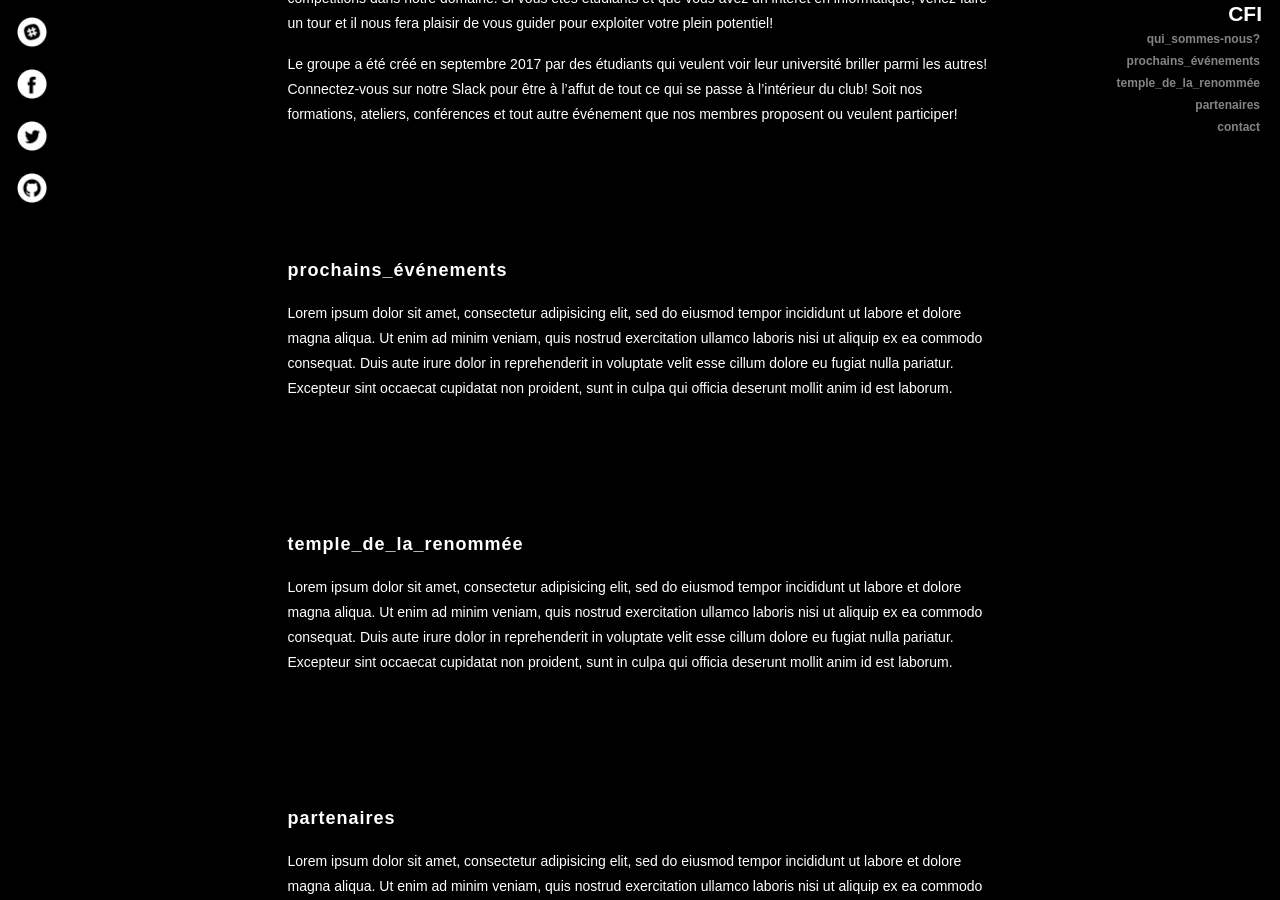
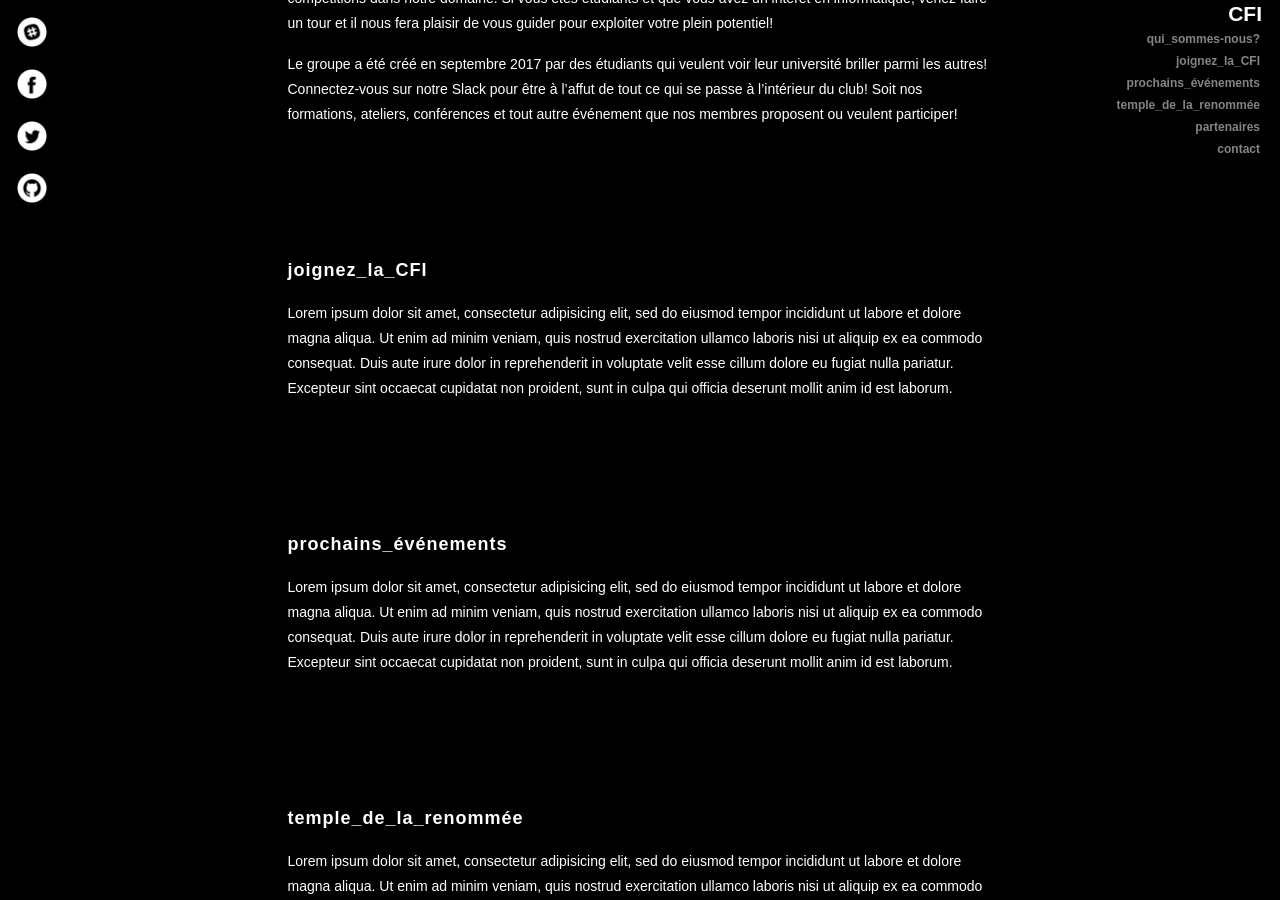
Before and after one commit to CFI-UL/cfi-ul.github.io, a Jekyll site: the page built from index.html, in a window 1280 px wide and 900 px high, scrolled down 1329 px. Built offline with Jekyll 4.4.1, drawn with Linux system fonts in a browser that asks for light colours; some of the changed text lies outside the part shown.

Commit message:
Place join section after about section.

```diff
--- a/_includes/footer.html
+++ b/_includes/footer.html
@@ -1,7 +1,7 @@
 <footer class="footer">
   <div class="footer__content">
     <div class="footer__sections">
-      <div class="footer__section-contact">
+      <div id="contact" class="footer__section-contact">
         <h2>contact</h2>
         <p>Lorem ipsum dolor sit amet, consectetur adipisicing elit, sed do eiusmod tempor incididunt ut labore et dolore magna aliqua.</p>
         <p>Lorem ipsum dolor sit amet, consectetur adipisicing elit.</p>
--- a/_includes/navigation.html
+++ b/_includes/navigation.html
@@ -2,6 +2,7 @@
   <ul>
     <li><a class="menu__home" href="#landing">CFI</a></li>
     <li><a class="menu__item" href="#title">qui_sommes-nous?</a></li>
+    <li><a class="menu__item" href="#join">joignez_la_CFI</a></li>
     <li><a class="menu__item" href="#next-events">prochains_événements</a></li>
     <li><a class="menu__item" href="#hall-of-fame">temple_de_la_renommée</a></li>
     <li><a class="menu__item" href="#sponsors">partenaires</a></li>
--- a/index.html
+++ b/index.html
@@ -26,6 +26,16 @@
   </div>
 </div>
 
+<div id="join" class="section">
+  <h2 class="section__title">
+    joignez_la_CFI
+  </h2>
+  <div class="section__content">
+    <p>
+      Lorem ipsum dolor sit amet, consectetur adipisicing elit, sed do eiusmod tempor incididunt ut labore et dolore magna aliqua. Ut enim ad minim veniam, quis nostrud exercitation ullamco laboris nisi ut aliquip ex ea commodo consequat. Duis aute irure dolor in reprehenderit in voluptate velit esse cillum dolore eu fugiat nulla pariatur. Excepteur sint occaecat cupidatat non proident, sunt in culpa qui officia deserunt mollit anim id est laborum.
+    </p>
+  </div>
+</div>
 
 <div id="next-events" class="section">
   <h2 class="section__title">
@@ -59,14 +69,3 @@
     </p>
   </div>
 </div>
-
-<div id="contact" class="section">
-  <h2 class="section__title">
-    joignez_la_CFI
-  </h2>
-  <div class="section__content">
-    <p>
-      Passez nous voir au pavillon Adrien-Pouliot, local 3775 ou Inscrivez-vous sur notre slack pour avoir les informations sur les ateliers et les compétitions. À bientôt!
-    </p>
-  </div>
-</div>
```
